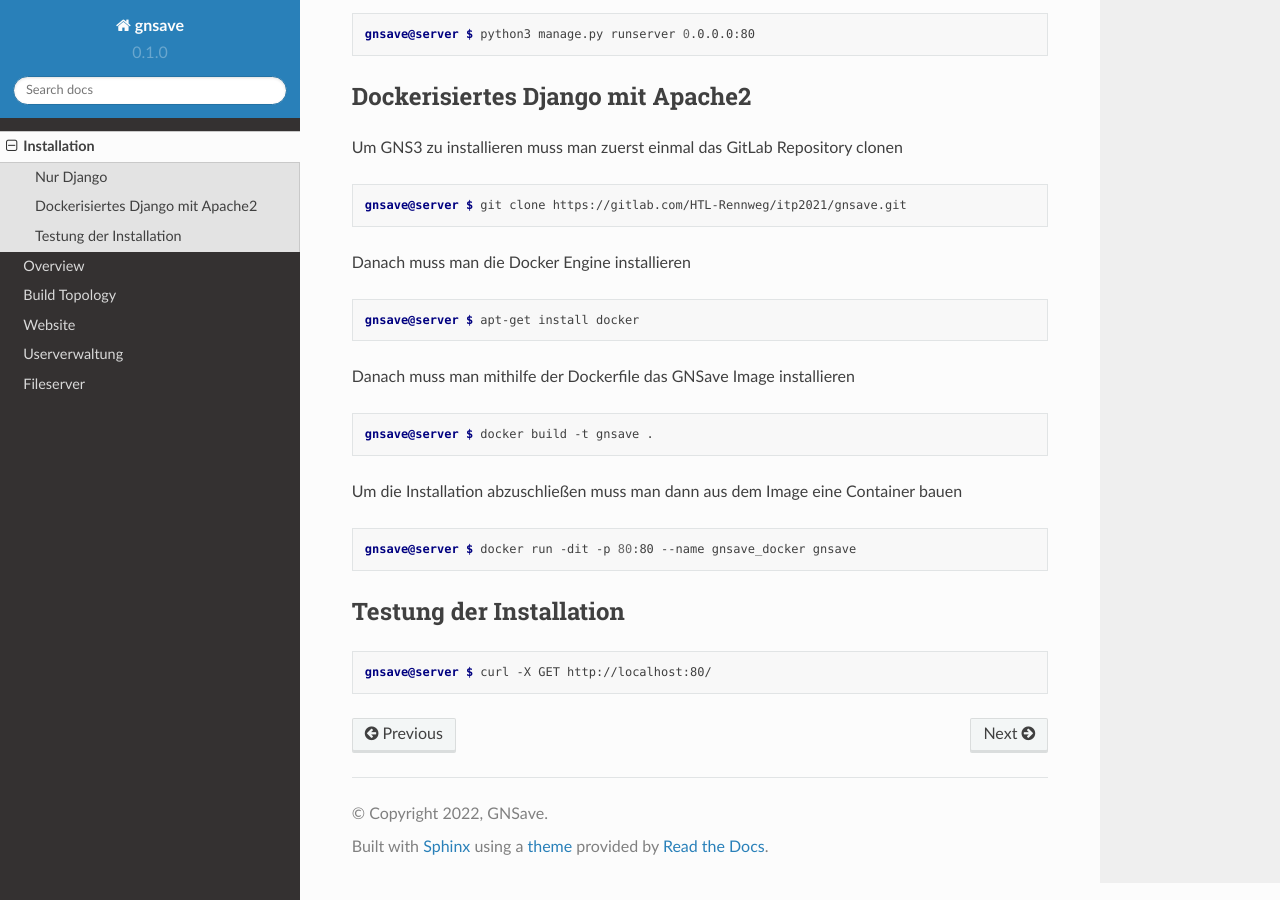
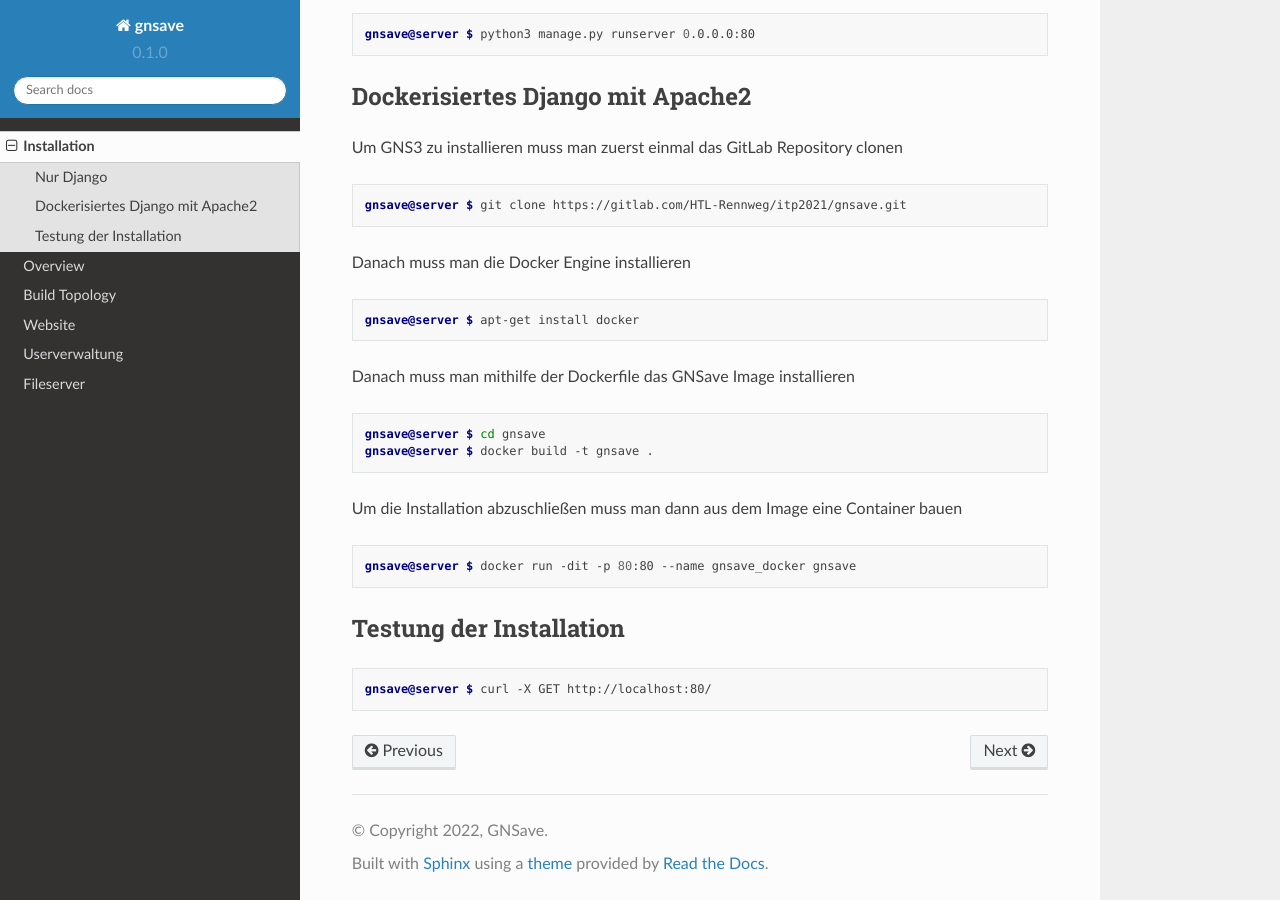
Before and after one commit to gnsave/GNSave, a Sphinx documentation site: the page built from docs/source/installation.rst, in a window 1280 px wide and 900 px high, scrolled down 514 px. Built offline with Sphinx 7.4.7 and the Read the Docs theme 2.0.0, drawn with Linux system fonts in a browser that asks for light colours.

Commit message:
Update installation.rst

```diff
--- a/docs/source/installation.rst
+++ b/docs/source/installation.rst
@@ -45,6 +45,7 @@ Danach muss man mithilfe der Dockerfile das GNSave Image installieren
 
 .. code-block:: console
 
+   gnsave@server $ cd gnsave
    gnsave@server $ docker build -t gnsave .
 
 Um die Installation abzuschließen muss man dann aus dem Image eine Container bauen
```
